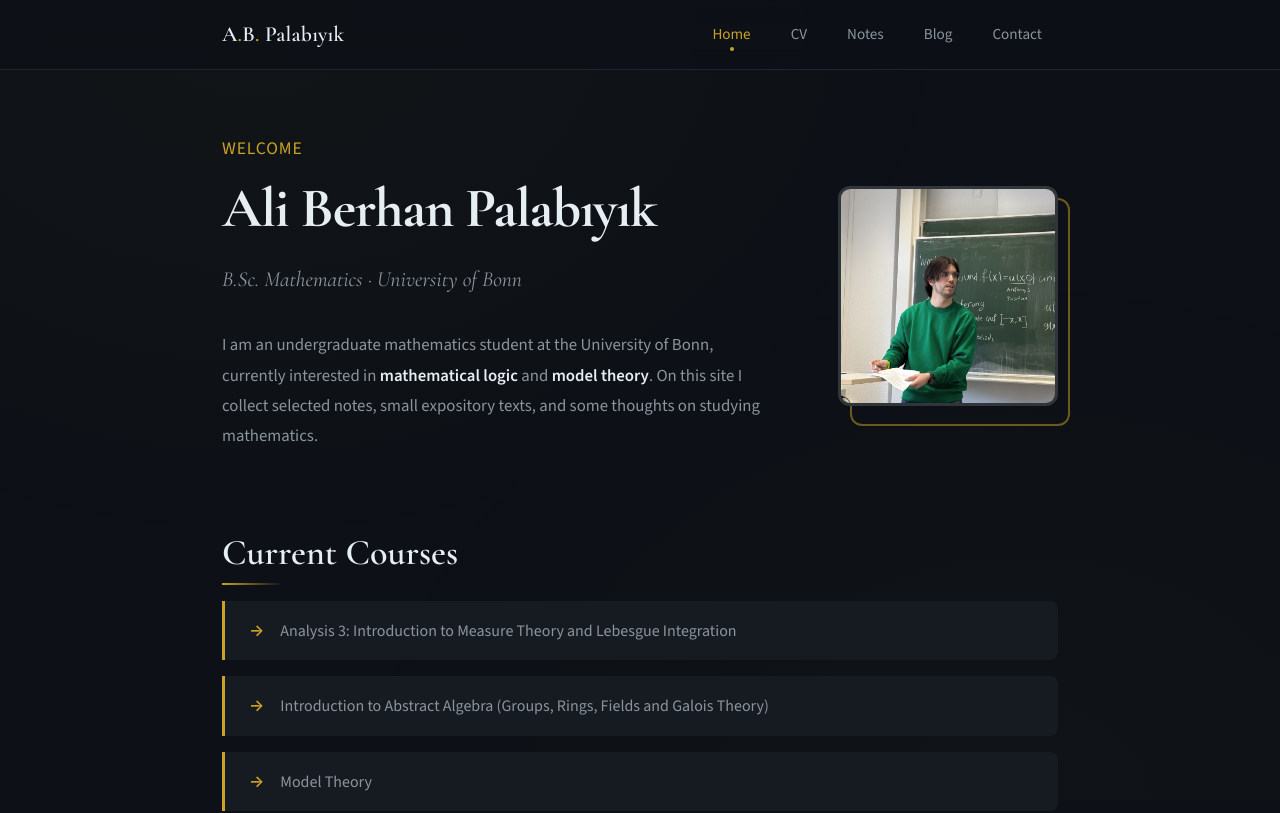
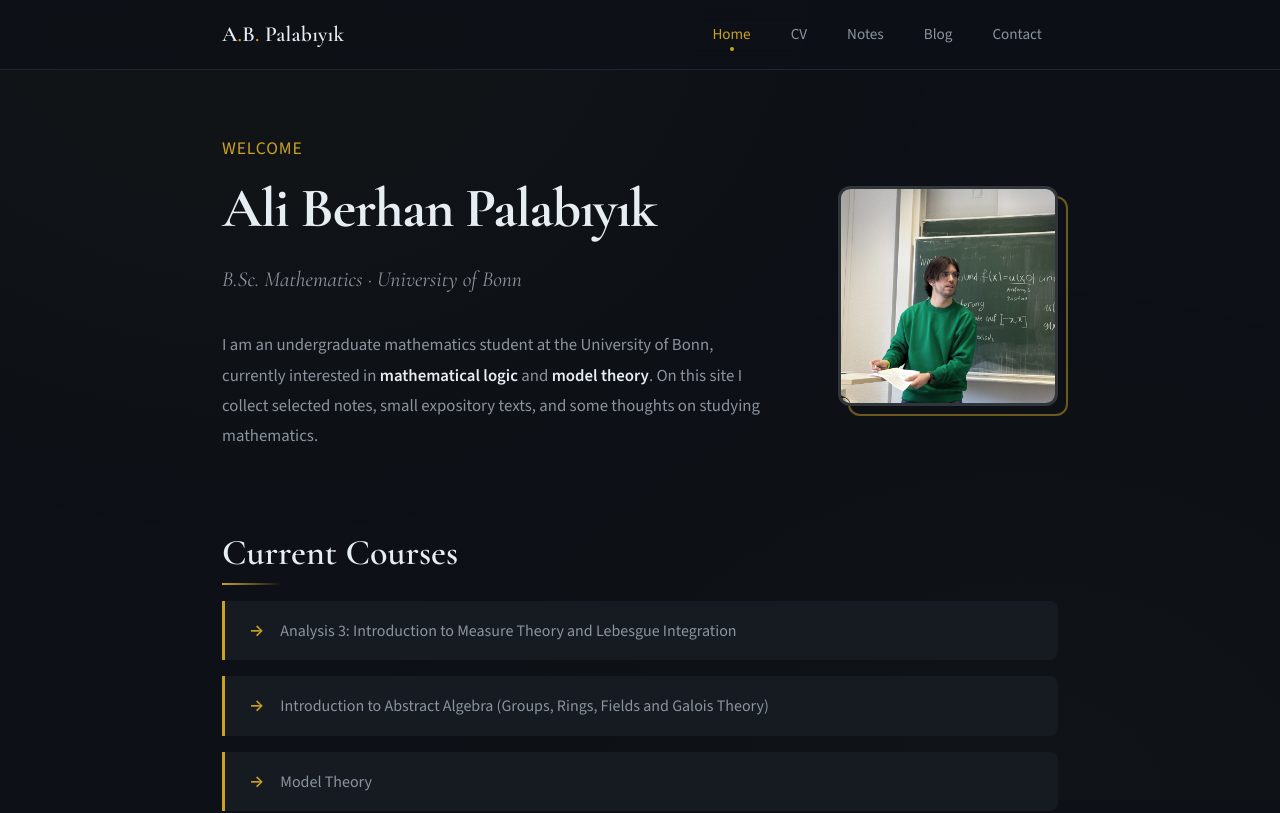
Before and after one commit to aliberhanpalabiyik/aliberhanpalabiyik.github.io, a plain HTML site: page index.html in a window 1280 px wide. Shown: the top 813 px of the page. Drawn offline with nearby package versions, Linux system fonts and the light colour scheme.

Commit message:
Update style.css

```diff
--- a/style.css
+++ b/style.css
@@ -302,17 +302,16 @@ main {
 .hero-image::before {
   content: '';
   position: absolute;
-  top: 12px;
-  left: 12px;
-  right: -12px;
-  bottom: -12px;
+  top: 10px;
+  left: 10px;
+  width: 220px;
+  height: 220px;
   border: 2px solid var(--color-accent);
   border-radius: 12px;
   z-index: -1;
   opacity: 0.5;
   transition: all var(--transition-base);
 }
-
 .hero-image:hover img {
   filter: grayscale(0%);
   transform: translate(-4px, -4px);
```
